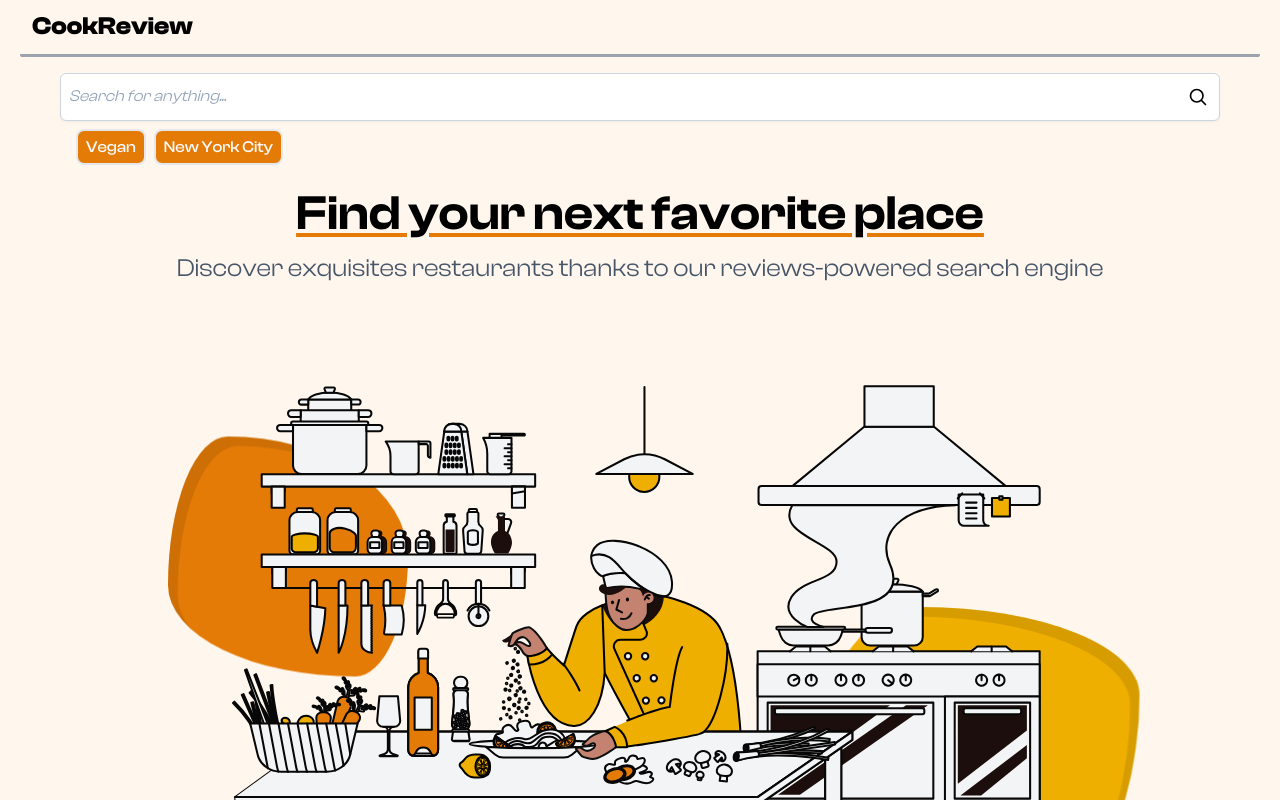
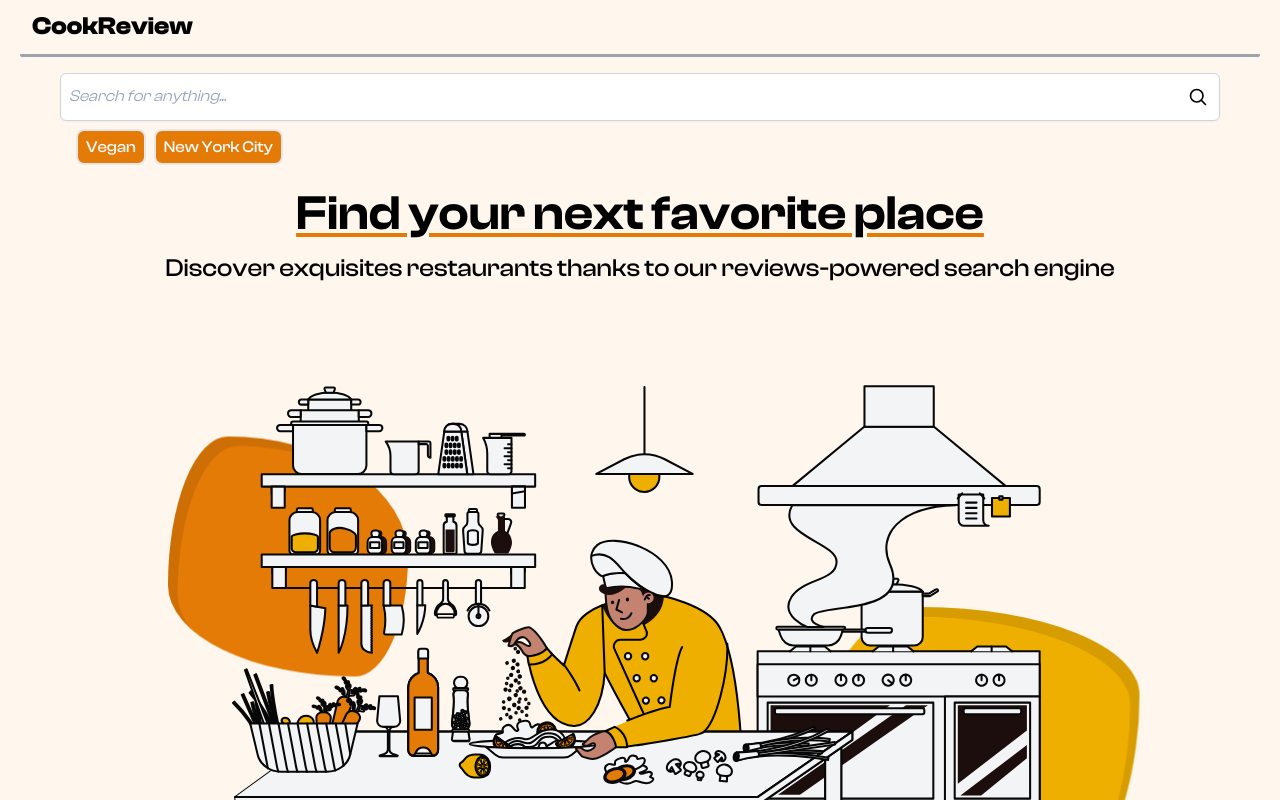
Before and after one commit to duranbe/restaurants-reviews, a React (Create React App) app in the folder frontend/: page / in a window 1280 px wide. Shown: the top 800 px of the page. Built offline with nearby package versions, Linux system fonts and the light colour scheme; no server answers; a web font is replaced by a local one.

Commit message:
fix few things

```diff
--- a/frontend/src/components/LandingPage.jsx
+++ b/frontend/src/components/LandingPage.jsx
@@ -11,7 +11,7 @@ export default function LandingPage() {
                 <div>Find your next favorite place </div>
 
             </div>
-            <div className='text-slate-600 font-clash-regular text-2xl mx-8 z-20' >
+            <div className='text-black font-clash-medium text-2xl mx-8 z-20' >
                 <div>Discover exquisites restaurants thanks to our reviews-powered search engine</div>
             </div>
 
--- a/frontend/src/components/RestaurantPage.jsx
+++ b/frontend/src/components/RestaurantPage.jsx
@@ -62,7 +62,7 @@ export default function RestaurantPage() {
 
                     <div className='basis-1/2 flex flex-row justify-center pr-8 pt-6 relative'>
 
-                        <img className="w-40 z-20" src={`${svgPath}Dimsum.svg`}></img>
+                        <img alt="icon" className="w-40 z-20" src={`${svgPath}Ramen.svg`}></img>
 
 
                     </div>
```
